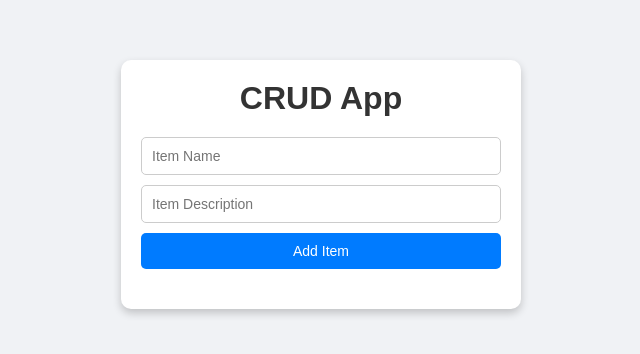
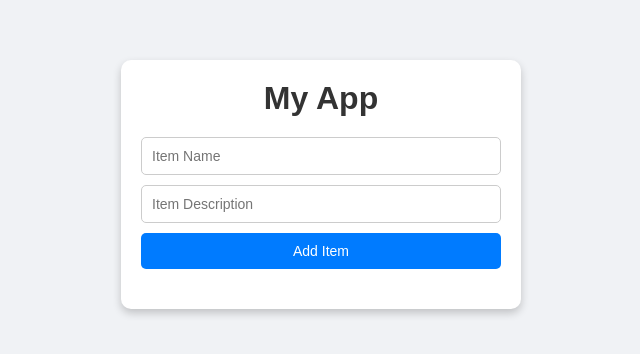
Before and after one commit to Pranay0930/CRUDAPPLICATION, a website: page public/index.html in a window 1280 px wide. Shown: the part 216-570 px from the top of the page, without its empty margins (319-959 px from the left). Drawn offline with Linux system fonts and the light colour scheme; no server answers.

Commit message:
Update index.html

```diff
--- a/public/index.html
+++ b/public/index.html
@@ -8,7 +8,7 @@
   </head>
   <body>
     <div class="container">
-      <h1> CRUD App</h1>
+      <h1> My App</h1>
       <form id="itemForm">
         <input type="text" id="itemName" placeholder="Item Name" required />
         <input
```
